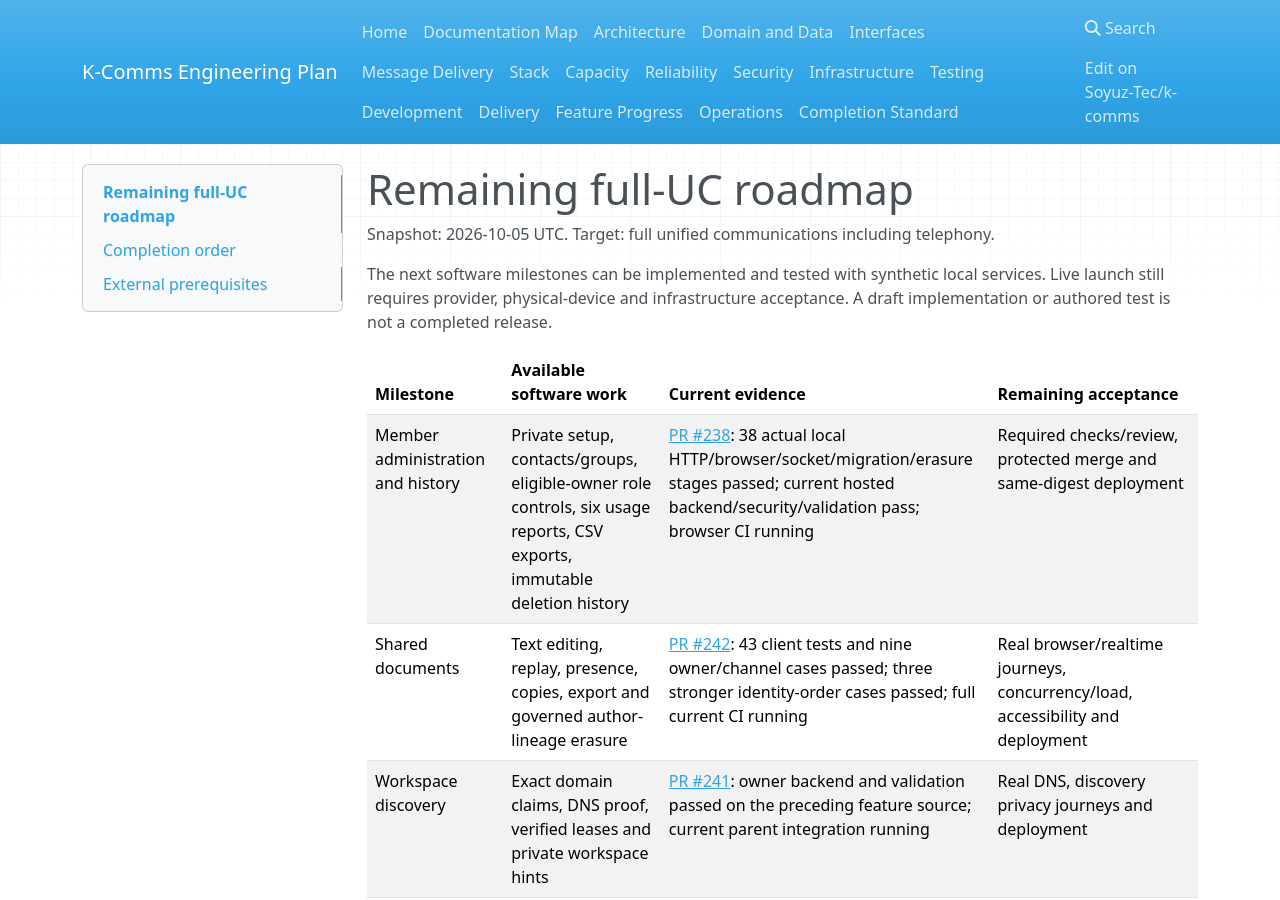
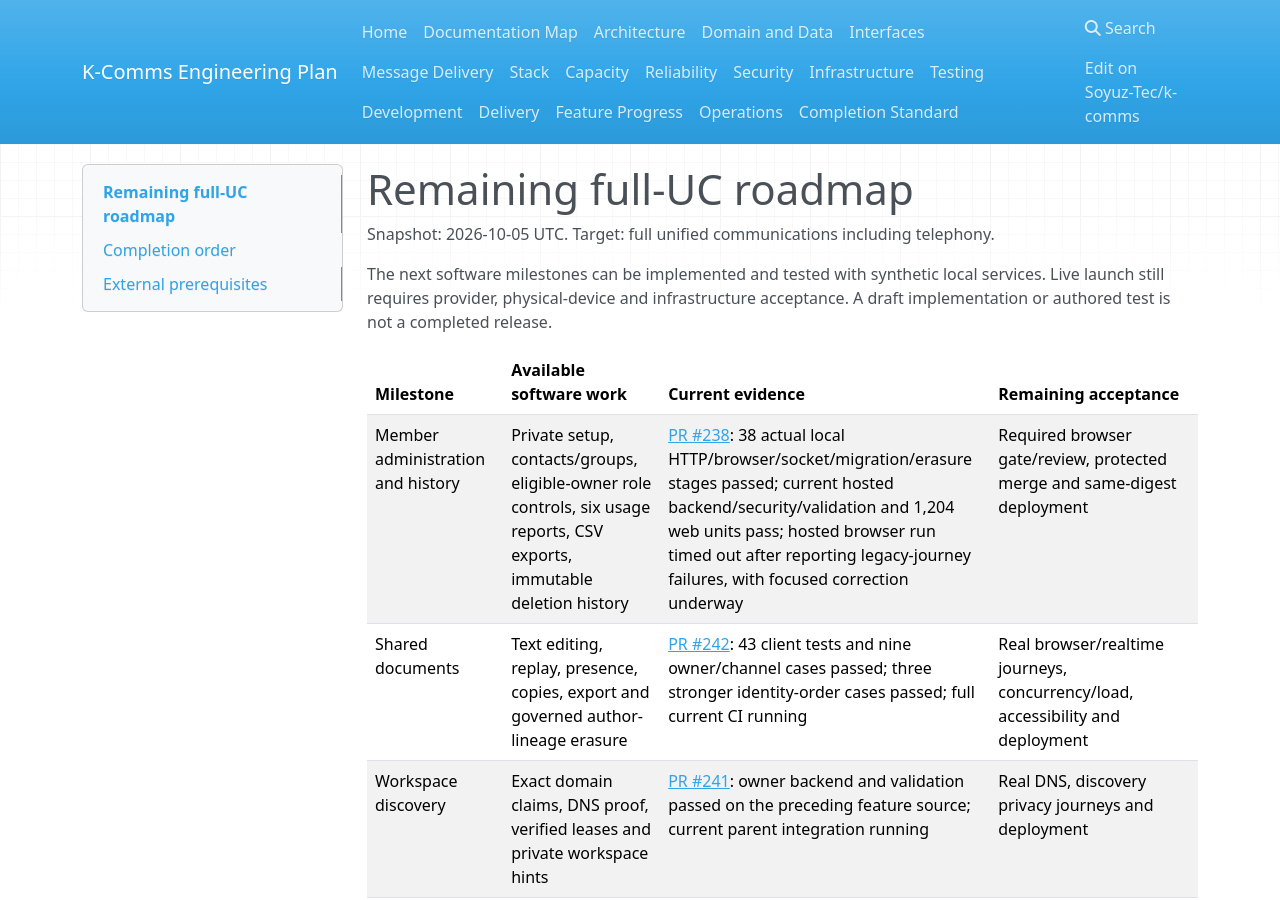
Before and after one commit to Soyuz-Tec/k-comms, an MkDocs documentation site: the page built from docs/13-delivery-plan/full-uc-remaining-roadmap.md, in a window 1280 px wide and 900 px high. Built offline with MkDocs 1.6.1, drawn with Linux system fonts in a browser that asks for light colours; nearby versions of some CDN libraries; some of the changed text lies outside the part shown.

Commit message:
Record browser gate failure and retrieval boundary results

```diff
--- a/docs/13-delivery-plan/full-uc-remaining-roadmap.md
+++ b/docs/13-delivery-plan/full-uc-remaining-roadmap.md
@@ -8,7 +8,7 @@ acceptance. A draft implementation or authored test is not a completed release.
 
 | Milestone | Available software work | Current evidence | Remaining acceptance |
 |---|---|---|---|
-| Member administration and history | Private setup, contacts/groups, eligible-owner role controls, six usage reports, CSV exports, immutable deletion history | [PR #238](https://github.com/Soyuz-Tec/k-comms/pull/238): 38 actual local HTTP/browser/socket/migration/erasure stages passed; current hosted backend/security/validation pass; browser CI running | Required checks/review, protected merge and same-digest deployment |
+| Member administration and history | Private setup, contacts/groups, eligible-owner role controls, six usage reports, CSV exports, immutable deletion history | [PR #238](https://github.com/Soyuz-Tec/k-comms/pull/238): 38 actual local HTTP/browser/socket/migration/erasure stages passed; current hosted backend/security/validation and 1,204 web units pass; hosted browser run timed out after reporting legacy-journey failures, with focused correction underway | Required browser gate/review, protected merge and same-digest deployment |
 | Shared documents | Text editing, replay, presence, copies, export and governed author-lineage erasure | [PR #242](https://github.com/Soyuz-Tec/k-comms/pull/242): 43 client tests and nine owner/channel cases passed; three stronger identity-order cases passed; full current CI running | Real browser/realtime journeys, concurrency/load, accessibility and deployment |
 | Workspace discovery | Exact domain claims, DNS proof, verified leases and private workspace hints | [PR #241](https://github.com/Soyuz-Tec/k-comms/pull/241): owner backend and validation passed on the preceding feature source; current parent integration running | Real DNS, discovery privacy journeys and deployment |
 | Calendar synchronization | Delegated Google/Microsoft authorization, hosted-meeting mapping, conflict handling and managed-event erasure | [PR #243](https://github.com/Soyuz-Tec/k-comms/pull/243): actual warnings-as-errors compile and contract/architecture checks passed; current fixture and security-policy failures are being corrected | Real OAuth applications/accounts, provider uncertainty/erasure and deployment |
```
Also changed, not shown: other parts of docs/13-delivery-plan/full-uc-remaining-roadmap.md (+1 -1 lines).
